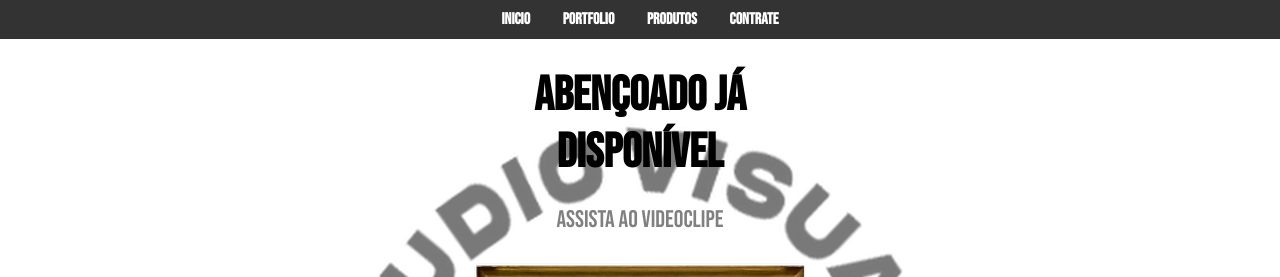
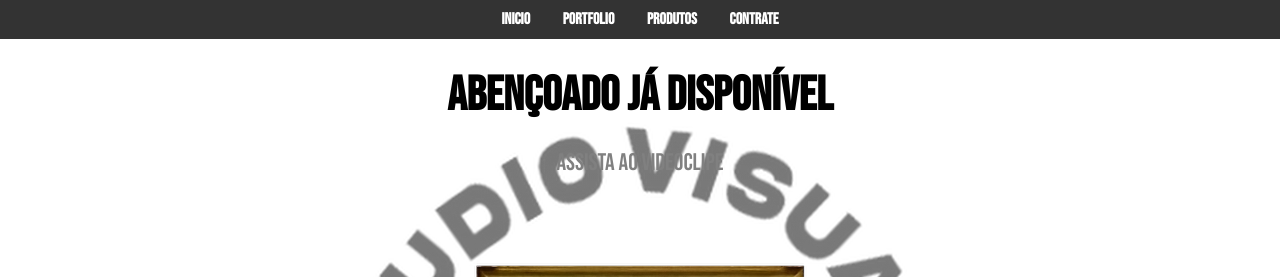
Before and after one commit to novoolimpo/novoolimpo.github.io, a plain HTML site: page index.html in a window 1280 px wide. Shown: the top 277 px of the page. Drawn offline with Linux system fonts and the light colour scheme.

Commit message:
Update index.html

```diff
--- a/index.html
+++ b/index.html
@@ -368,10 +368,11 @@
       <img src="imagemlancamento.png" alt="Imagem de Lançamento" style="max-width: 100%; height: auto;">
     </div>-->
      <!-- Título e Subtítulo -->
-  <div class="titulo-subtitulo" style="position: absolute; top: -10px; left: 50%; transform: translateX(-50%); text-align: center; z-index: 10;">
+  <div class="titulo-subtitulo" style="position: absolute; top: -10px; left: 50%; transform: translateX(-50%); text-align: center; z-index: 10; max-width: 1000px; white-space: nowrap;">
     <h1 style="color: black; font-size: 3em; margin: 0;">ABENÇOADO JÁ DISPONÍVEL</h1>
     <p style="color: grey; font-size: 1.5em;">ASSISTA AO VIDEOCLIPE</p>
-  </div>
+</div>
+
       <div class="parallax-container" style="position: absolute; top: 50%; left: 50%; transform: translate(-50%, -50%); z-index: 1;">
         <div class="layer layer0"></div>
         <div class="layer layer1"></div>
```
